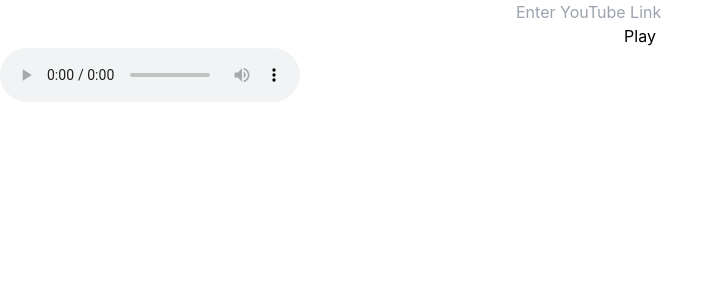
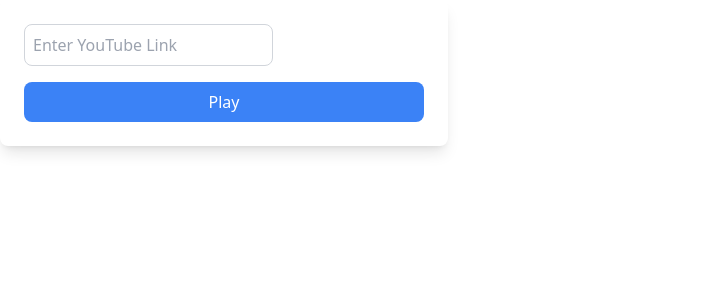
Before and after one commit to SuryatejaDuvvuri/PodNexus, a React (Create React App) app: page / in a window 1280 px wide. Shown: the top 300 px of the page, without its empty margins (0-724 px from the left). Built offline with nearby package versions, Linux system fonts and the light colour scheme.

Commit message:
Add tailwind

```diff
--- a/package.json
+++ b/package.json
@@ -41,6 +41,8 @@
   },
   "devDependencies": {
     "ajv": "^7.2.4",
+    "autoprefixer": "^10.4.21",
+    "postcss": "^8.5.3",
     "tailwindcss": "^3.4.17"
   }
 }
--- /dev/null
+++ b/postcss.config.js
@@ -0,0 +1,6 @@
+module.exports = {
+  plugins: {
+    tailwindcss: {},
+    autoprefixer: {},
+  },
+}
--- a/src/App.css
+++ b/src/App.css
@@ -1,4 +1,8 @@
-.App {
+@tailwind base;
+@tailwind components;
+@tailwind utilities;
+
+/* .App {
   text-align: center;
 }
 
@@ -35,4 +39,4 @@
   to {
     transform: rotate(360deg);
   }
-}
+} */
--- a/src/Player.js
+++ b/src/Player.js
@@ -35,13 +35,13 @@
                 const data = await response.text();
                 const audioUrl =`http://localhost:8080${data.trim()}`;
                 setAudio(audioUrl);
-                // if(audioRef.current)
-                // {
-                //     audioRef.current.src = data;
-                //     audioRef.current.load();
-                //     audioRef.current.play();
-                //     setIsPlaying(true);
-                // }
+                if(audioRef.current)
+                {
+                    audioRef.current.src = audioUrl;
+                    audioRef.current.load();
+                    // audioRef.current.play();
+                    // setIsPlaying(true);
+                }
             }
             else
             {
@@ -81,6 +81,15 @@
     const handleLoadedData = (e) =>
     {
         setDuration(e.target.duration);
+
+        if(audioRef.current && !isPlaying)
+        {
+            audioRef.current.play()
+            .then(() => setIsPlaying(true))
+            .catch(err => {
+                console.error("Could not be played.");
+            });
+        }
     }
 
     const handleSkipForward = () =>
@@ -130,7 +139,7 @@
         //         onChange={handleSeek}
         //     />
         // </div>
-        <div className = "w-full max-w-md p-6 bg-white rounded-lg shadow-lg">
+        <div className = "w-screen max-w-md p-6 bg-white rounded-lg shadow-lg">
             <div className = "mb-4">
                 <input
                 className="p-2 border border-gray-300 rounded-lg focus:outline-none focus:ring-2 focus:ring-blue-500"
@@ -155,7 +164,7 @@
                 onTimeUpdate={handleTimeUpdate}
                 onLoadedData={handleLoadedData}
             />
-            <div className="flex items-center justify-between text-sm text-gray-500">
+            <div className="flex items-center justify-center text-sm text-gray-500">
                 {/* <button className = "p-2 rounded-lg hover:bg-gray-200" onClick={handleSkipBackward}>
                     <ChevronLeftIcon />
                 </button>
@@ -214,9 +223,9 @@
         </div>
 
         )}
-         <audio controls>
-             <source src="http://localhost:8080/api/audio/One.mp3" type="audio/mpeg" />
-          </audio>
+
+        <source src="http://localhost:8080/api/audio/One.mp3" type="audio/mpeg" />
+
         </div>
     );
 }
--- a/src/index.css
+++ b/src/index.css
@@ -1,7 +1,7 @@
 @tailwind base;
 @tailwind components;
 @tailwind utilities;
-body {
+/* body {
   margin: 0;
   font-family: -apple-system, BlinkMacSystemFont, 'Segoe UI', 'Roboto', 'Oxygen',
     'Ubuntu', 'Cantarell', 'Fira Sans', 'Droid Sans', 'Helvetica Neue',
@@ -14,4 +14,4 @@
 code {
   font-family: source-code-pro, Menlo, Monaco, Consolas, 'Courier New',
     monospace;
-}
+} */
--- a/tailwind.config.js
+++ b/tailwind.config.js
@@ -1,6 +1,6 @@
 /** @type {import('tailwindcss').Config} */
 module.exports = {
-  content: [],
+  content: ["./src/**/*.{js,jsx,ts,tsx}"],
   theme: {
     extend: {},
   },
```
Also changed, not shown: 1 other file (tests, documents, lock files or other folders).
